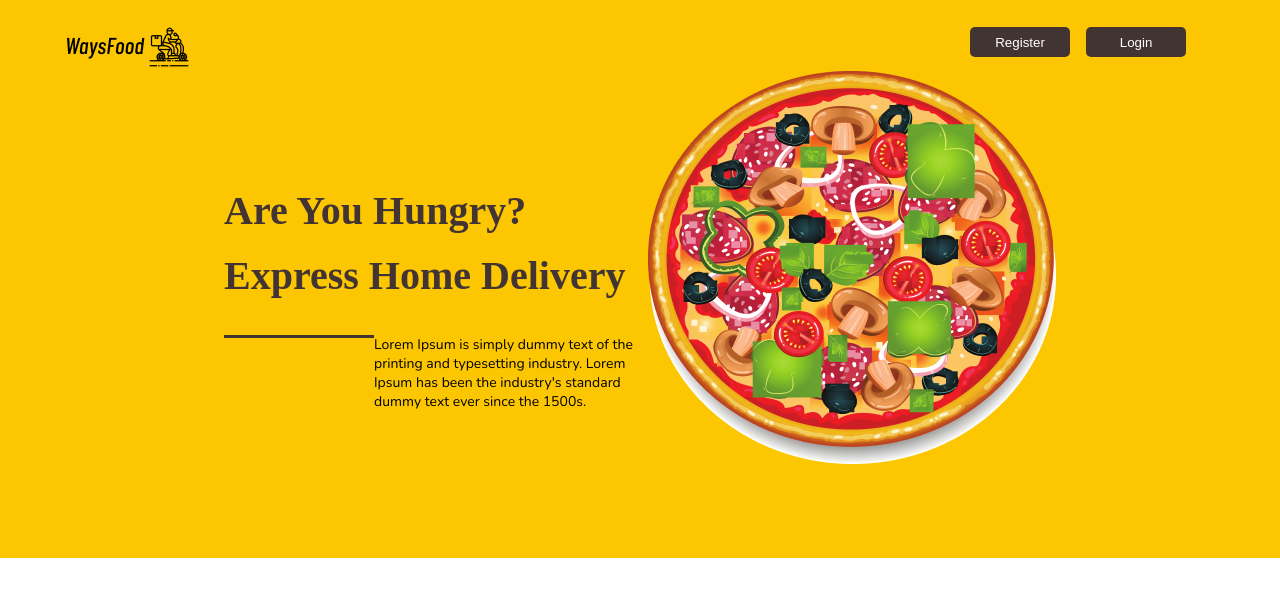
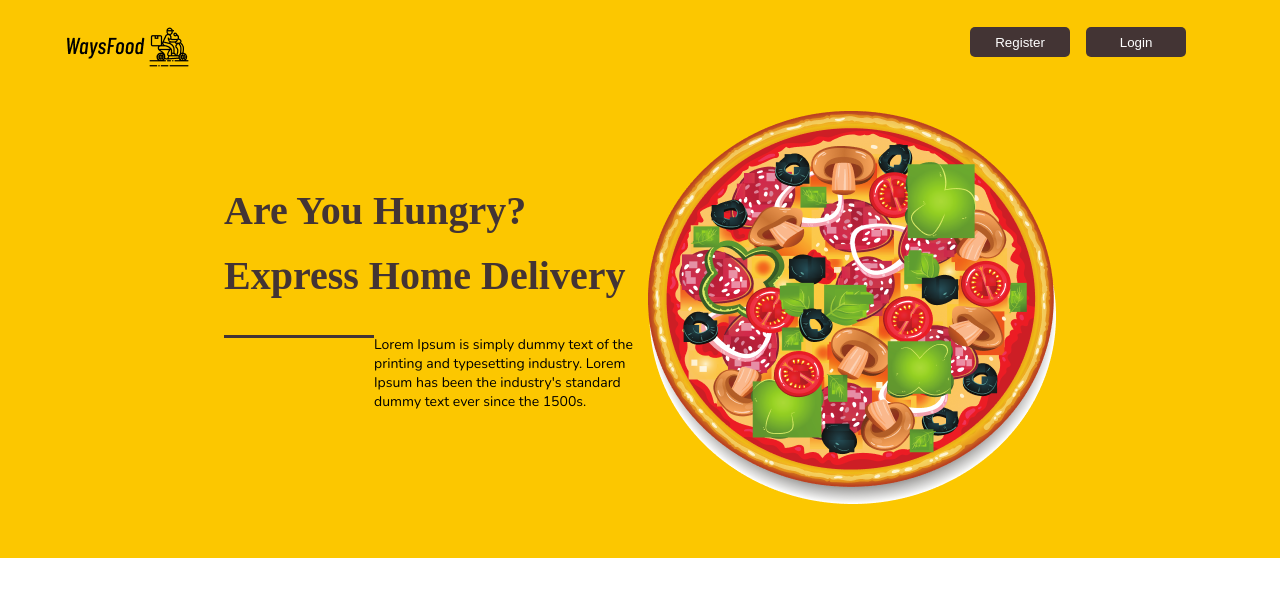
Before and after one commit to rizaruved/waysfood, a React (Create React App) app: page / in a window 1280 px wide. Shown: the top 596 px of the page. Built offline with nearby package versions, Linux system fonts and the light colour scheme; a web font is replaced by a local one.

Commit message:
/ ‘src/App.css’

```diff
--- a/src/App.css
+++ b/src/App.css
@@ -80,4 +80,5 @@
 }
 
 .mainImage {
+  margin-top: 40px;;
 }
```
